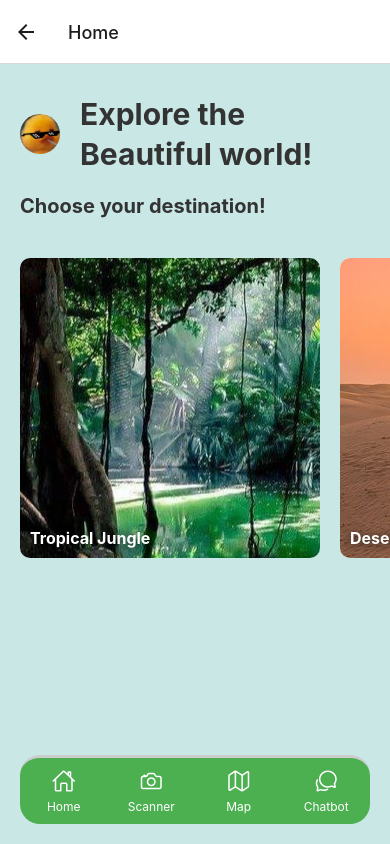
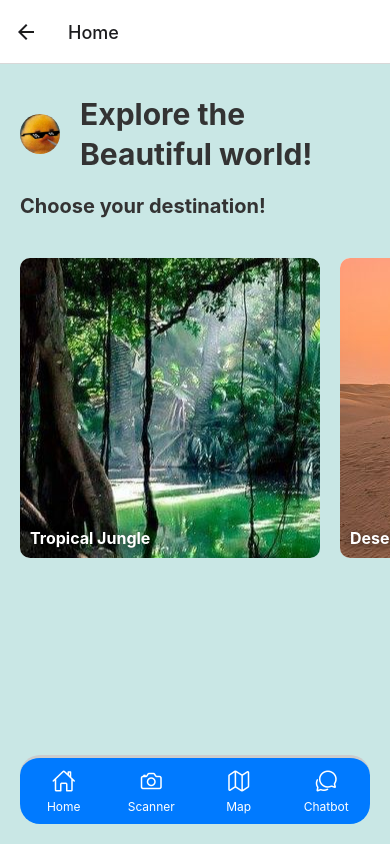
Before and after one commit to sebascastellanos/OasisApp, a React Native app: screen /Home in a window 390 px wide. Built offline with nearby package versions, Linux system fonts and the light colour scheme; what @react-native-google-signin/google-signin would draw is missing.

Commit message:
Cambiar color de barra navegacion

```diff
--- a/src/components/BottomTabNavigator.tsx
+++ b/src/components/BottomTabNavigator.tsx
@@ -46,7 +46,7 @@ const styles = StyleSheet.create({
     flexDirection: 'row',
     justifyContent: 'space-around',
     alignItems: 'center',
-    backgroundColor: '#4CAF50',
+    backgroundColor: '#007AFF',
     borderTopWidth: 3,
     borderTopColor: '#ccc',
     paddingVertical: 10,
```
